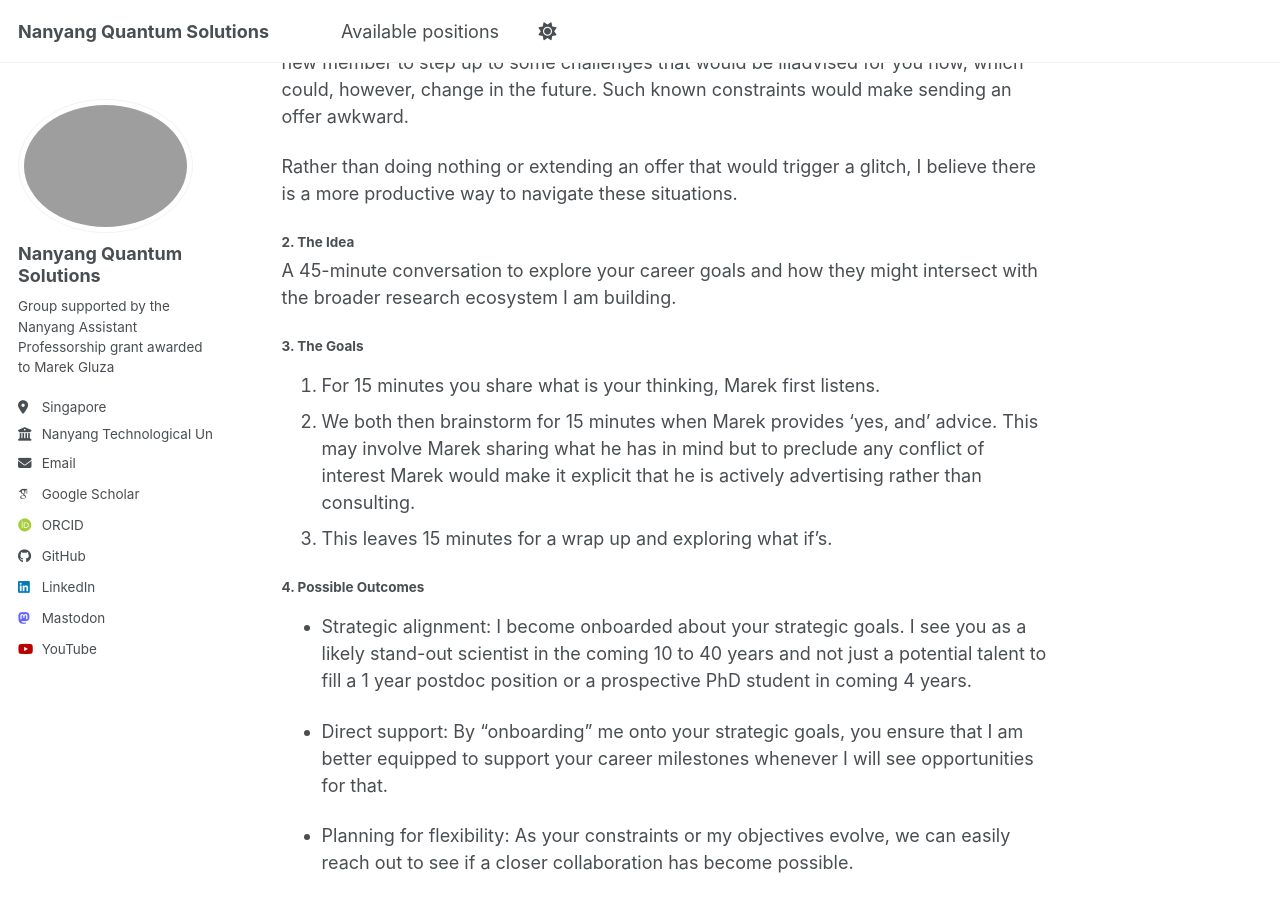
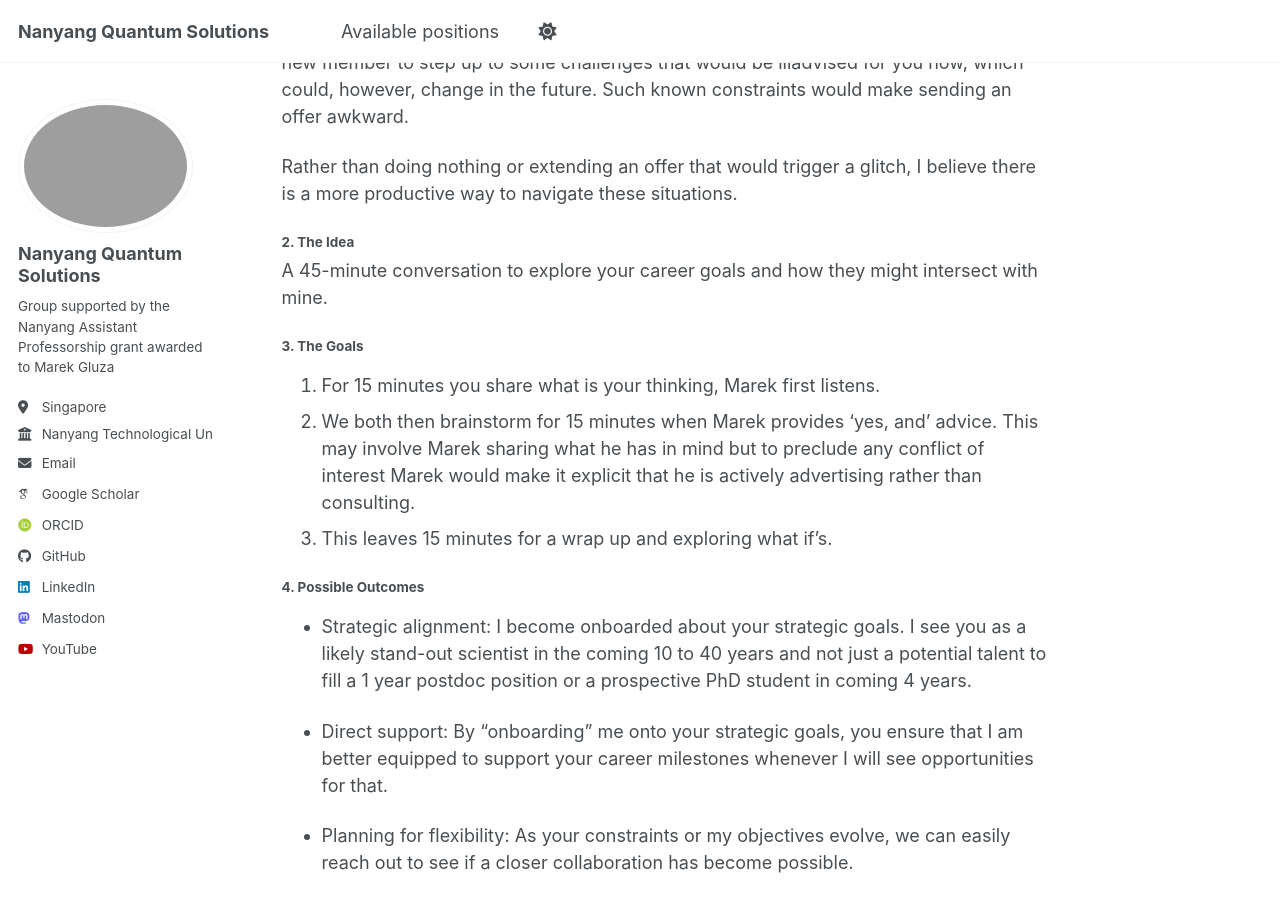
Before and after one commit to marekgluza/marekgluza.github.io, a Jekyll site: the page built from available_positions/career_development_consultation.md, in a window 1280 px wide and 900 px high, scrolled down 382 px. Built offline with Jekyll 4.4.1, drawn with Linux system fonts in a browser that asks for light colours; some web fonts are replaced; a script bundle is joined from its source files by our own code; library files that are not in the unit come from our copies.

Commit message:
Update career_development_consultation.md

```diff
--- a/available_positions/career_development_consultation.md
+++ b/available_positions/career_development_consultation.md
@@ -18,7 +18,8 @@ Such known constraints would make sending an offer awkward.
 Rather than doing nothing or extending an offer that would trigger a glitch, I believe there is a more productive way to navigate these situations.
 
 #### 2. The Idea
-A 45-minute conversation to explore your career goals and how they might intersect with the broader research ecosystem I am building.
+A 45-minute conversation to explore your career goals and how they might intersect with mine.
+
 
 #### 3. The Goals
 1. For 15 minutes you share what is your thinking, Marek first listens.
```
